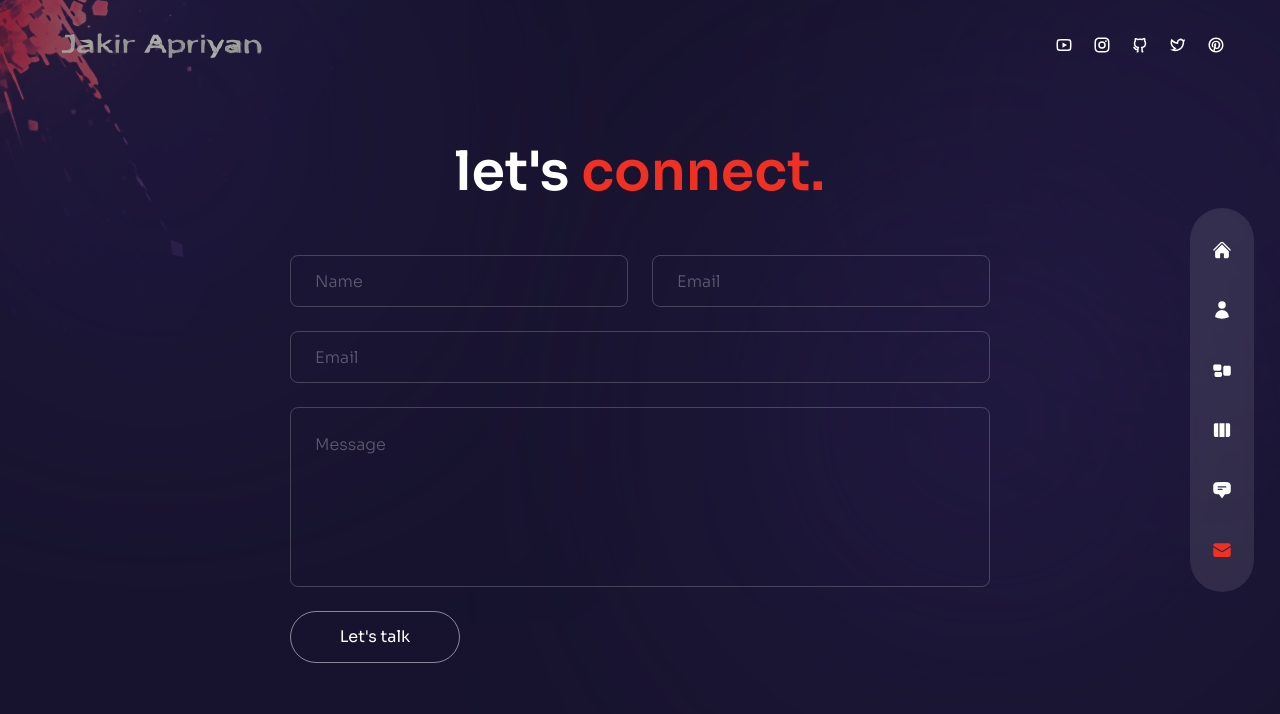
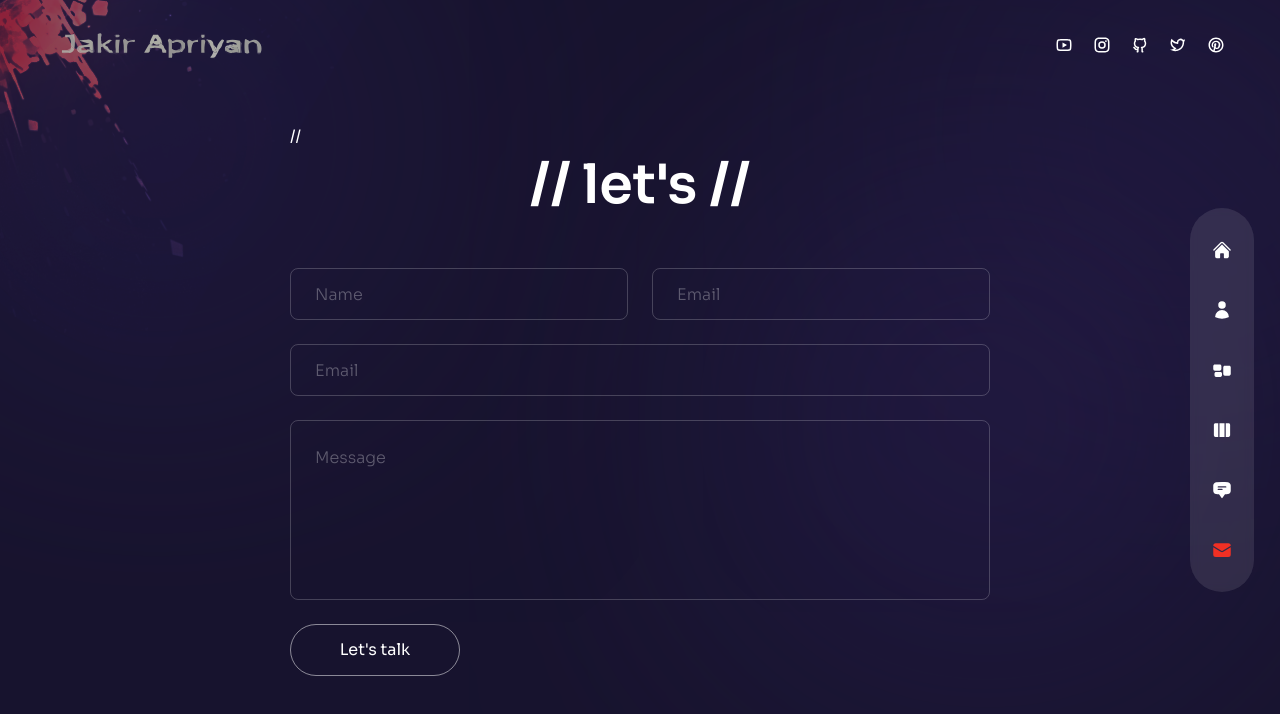
Before and after one commit to jakir442/portofolio-jkirr, a Next.js app: page /contact in a window 1280 px wide. Shown: the top 714 px of the page. Built offline with nearby package versions, Linux system fonts and the light colour scheme.

Commit message:
Update index.js

```diff
--- a/pages/contact/index.js
+++ b/pages/contact/index.js
@@ -17,9 +17,9 @@ const Contact = () => {
         {/* text & form */}
         <div className="flex flex-col w-full max-w-[700px] ">
           {/* text */}
-          <motion.h2 variants={fadeIn('up', 0.2)} initial="hidden" animate="show" exit="hidden" className="h2 text-center mb-12">
-            let's <span className="text-accent">connect.</span>
-          </motion.h2>
+          // <motion.h2 variants={fadeIn('up', 0.2)} initial="hidden" animate="show" exit="hidden" className="h2 text-center mb-12">
+          //   let's <span className="text-accent"></span>
+          // </motion.h2>
           {/* form */}
           <motion.form variants={fadeIn('up', 0.4)} initial="hidden" animate="show" exit="hidden" className="flex-1 flex flex-col gap-6 w-full mx-auto">
             <div className="flex gap-x-6 w-full">
```
